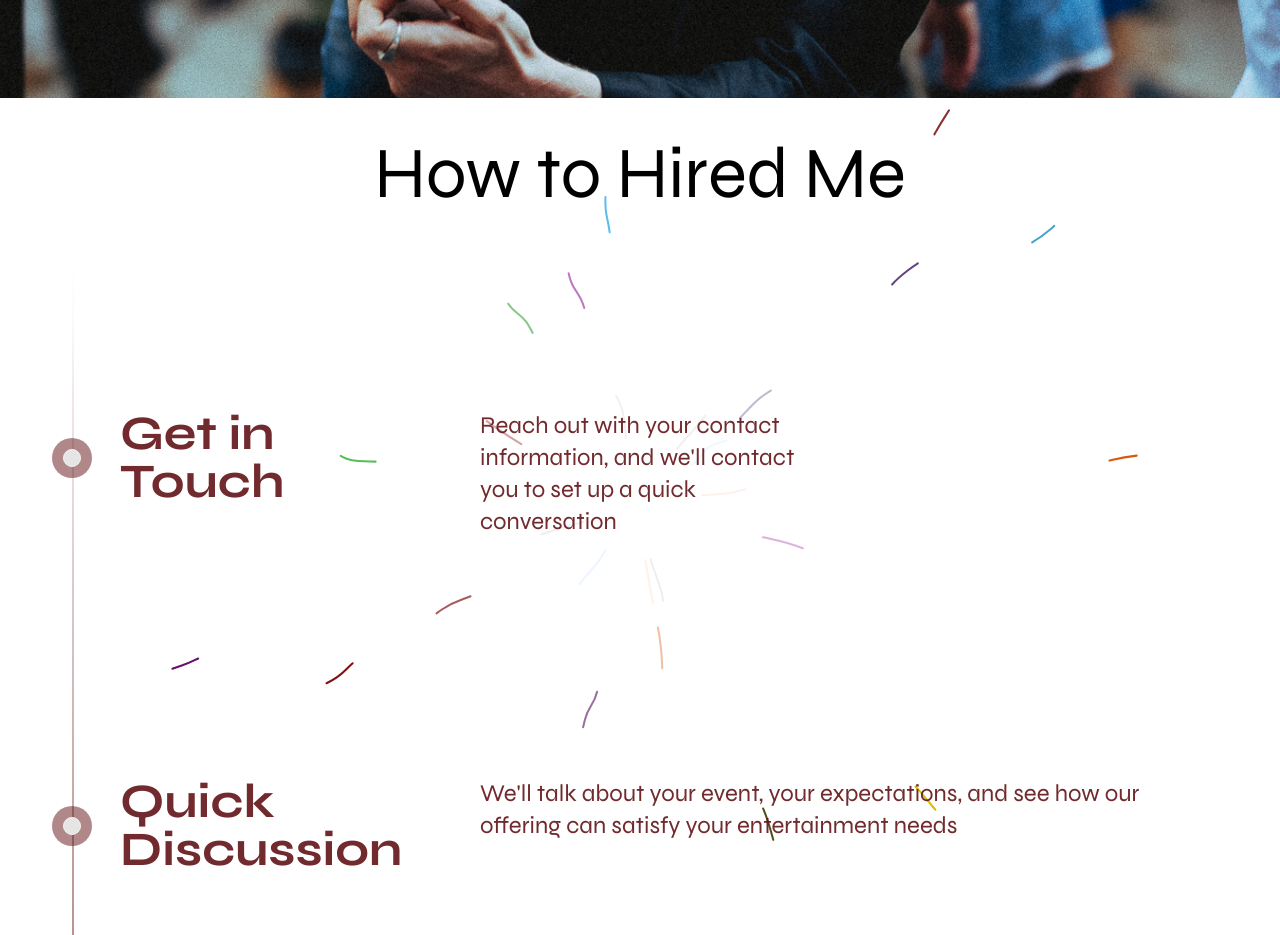
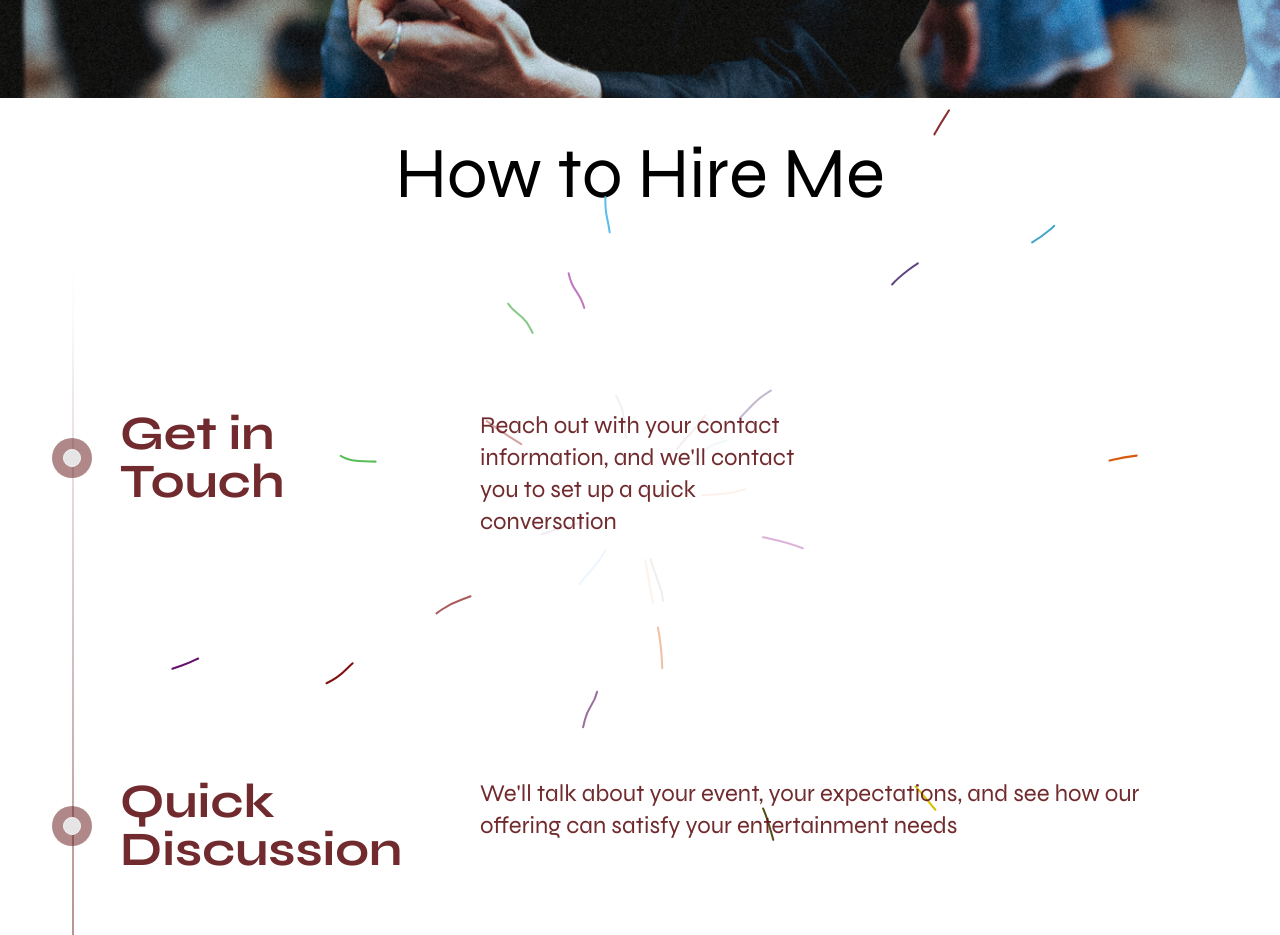
Before and after one commit to Machvca/BastienBonillados, a Next.js app: page /en in a window 1280 px wide. Shown: the part 2940-3875 px from the top of the page. Built offline with nearby package versions, Linux system fonts and the light colour scheme.

Commit message:
hire from hired

```diff
--- a/src/app/[locale]/about/page.tsx
+++ b/src/app/[locale]/about/page.tsx
@@ -42,7 +42,7 @@ export default function Home() {
           <Image
             src={hero1}
             alt="Tintin the Magician"
-            className="rounded-2xl object-cover w-full h-auto max-w-md shadow-lg"
+            className="rounded-2xl object-cover w-full h-auto max-w-md shadow-lg mask-radial-at-center mak-radial-from-50% mask-radial-to-40%"
             width={500}
             height={400}
             priority
--- a/src/components/ui/timeline.tsx
+++ b/src/components/ui/timeline.tsx
@@ -36,7 +36,7 @@ export const Timeline = ({ data }: { data: TimelineEntry[] }) => {
     <div className="w-full bg-transparent  md:px-10" ref={containerRef}>
       <div className="max-w-7xl mx-auto py-10 px-4 md:px-8 lg:px-24 flex items-center justify-center">
         <h1 className="text-4xl md:text-7xl  dark:text-[#621316] max-w-4xl">
-          How to Hired Me
+          How to Hire Me
         </h1>
       </div>
 
```
